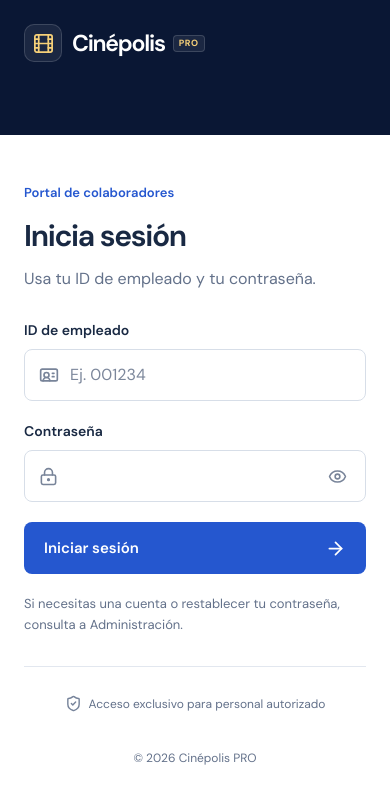
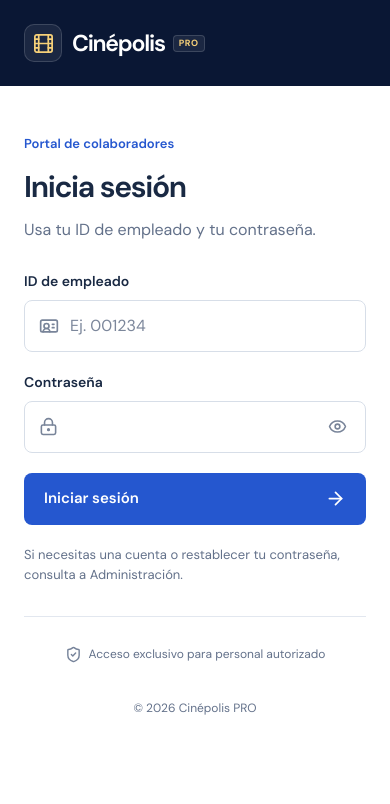
Before and after one commit to MiguelAVL09/Examen, a React (Vite) app: page / in a window 390 px wide. Shown: the top 804 px of the page. Built offline with nearby package versions, Linux system fonts and the light colour scheme; what @capacitor/core would draw is missing.

Commit message:
Keep the mobile sign-in header compact

```diff
--- a/src/components/AuthScreen.css
+++ b/src/components/AuthScreen.css
@@ -315,6 +315,7 @@
 @media (max-width: 850px) {
   .auth-page {
     grid-template-columns: 1fr;
+    grid-template-rows: auto 1fr;
   }
   .auth-stage {
     min-height: auto;
```
